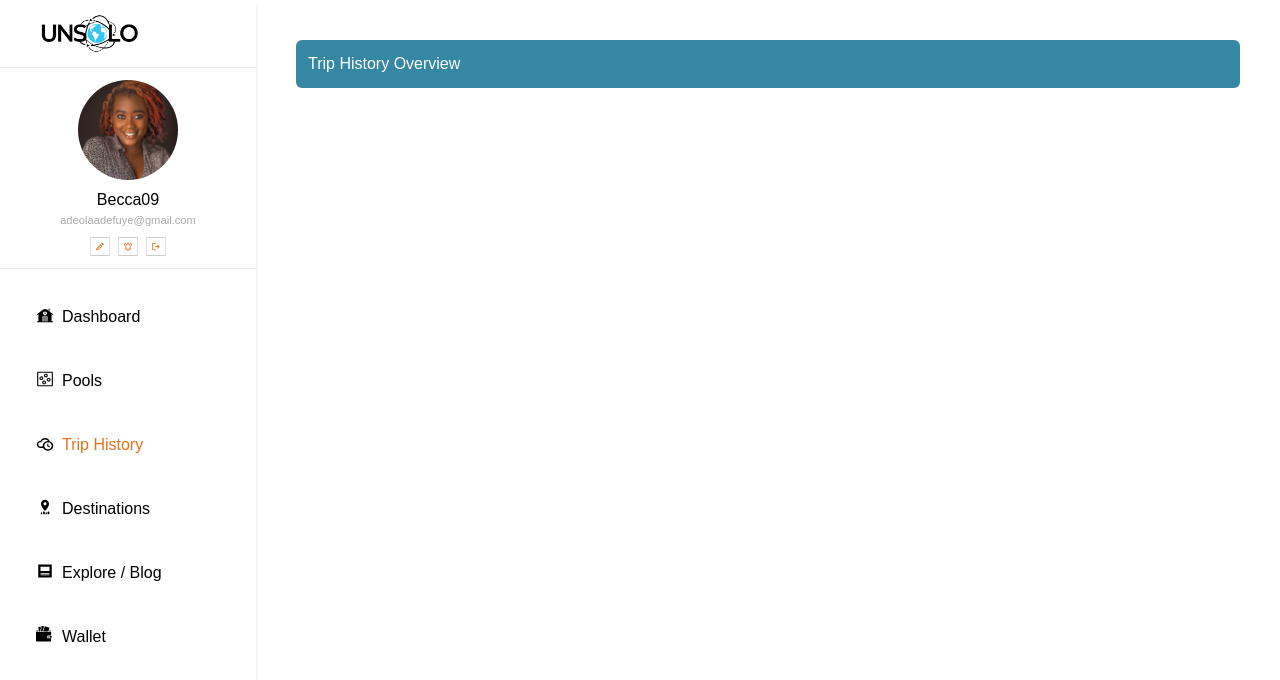
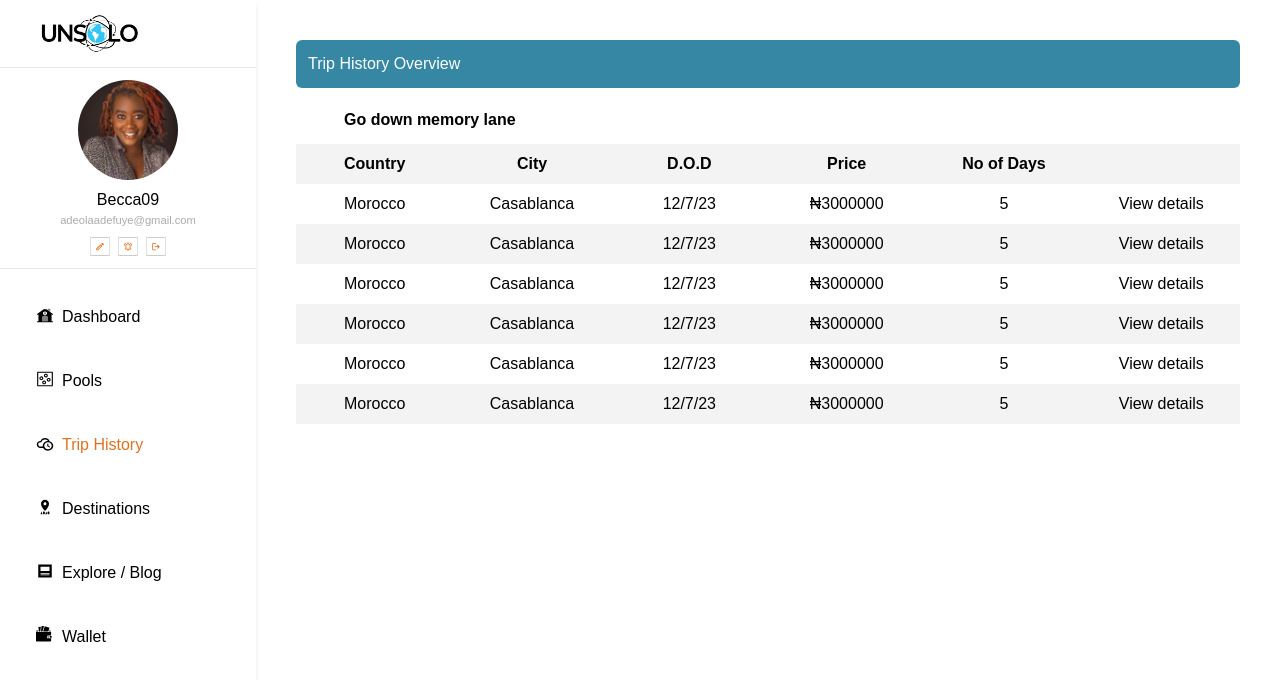
Before and after one commit to Volcano-Interswitch-Group-Tech-Academy/volcano-unsolo, a Next.js app in the folder frontend/: page /dashboard/history in a window 1280 px wide. Shown: the top 680 px of the page. Built offline with nearby package versions, Linux system fonts and the light colour scheme.

Commit message:
create dashboard table component

```diff
--- /dev/null
+++ b/frontend/src/components/table/Table.tsx
@@ -0,0 +1,45 @@
+import React from "react";
+import { TableProps } from "@/helpers/types/table";
+
+const Table: React.FC<TableProps> = ({
+  caption,
+  tableHead,
+  tableBody,
+}): JSX.Element => {
+  const td_style = "text-center h-5 py-2";
+  return (
+    <div className="overflow-x-auto">
+      <table className="min-w-full w-full table-fixed">
+        <caption className="text-left font-semibold pb-3 pl-12">
+          {caption}
+        </caption>
+        <thead>
+          <tr className="odd:bg-[#f3f3f3]">
+            {tableHead.map((elem, index) => (
+              <th key={index} className="h-5 py-2">
+                {elem}
+              </th>
+            ))}
+          </tr>
+        </thead>
+        <tbody>
+          {tableBody.map((elem, idx) => (
+            <tr
+              key={idx}
+              className="text-center even:bg-[#f3f3f3] odd:bg-white h-5 py-2"
+            >
+              <td className={td_style}>{elem.country}</td>
+              <td className={td_style}>{elem.city}</td>
+              <td className={td_style}>{elem.dob}</td>
+              <td className={td_style}>&#8358;{elem.price}</td>
+              <td className={td_style}>{elem.days}</td>
+              <td className={td_style}>{elem.blank}</td>
+            </tr>
+          ))}
+        </tbody>
+      </table>
+    </div>
+  );
+};
+
+export default Table;
--- /dev/null
+++ b/frontend/src/helpers/types/table.ts
@@ -0,0 +1,12 @@
+export type TableProps = {
+  caption: string;
+  tableHead: string[];
+  tableBody: {
+    country: string;
+    city: string;
+    dob: string;
+    price: number;
+    days: string;
+    blank: string;
+  }[]; // Assuming tableBody is an array of JSX elements
+};
--- a/frontend/src/pages/dashboard/history.tsx
+++ b/frontend/src/pages/dashboard/history.tsx
@@ -1,12 +1,67 @@
-import DashboardLayout from '@/components/common/layout/DashboardLayout'
-import React from 'react'
+import DashboardLayout from "@/components/common/layout/DashboardLayout";
+import Table from "@/components/table/Table";
+import { TableProps } from "@/helpers/types/table";
+import React from "react";
 
 const history = () => {
+  const caption = "Go down memory lane";
+  const THEAD = ["Country", "City", "D.O.D", "Price", "No of Days", ""];
+  // replace with array Object
+  const TBODY: TableProps["tableBody"] = [
+    {
+      country: "Morocco",
+      city: "Casablanca",
+      dob: "12/7/23",
+      price: 3_000_000,
+      days: "5",
+      blank: "View details",
+    },
+    {
+      country: "Morocco",
+      city: "Casablanca",
+      dob: "12/7/23",
+      price: 3_000_000,
+      days: "5",
+      blank: "View details",
+    },
+    {
+      country: "Morocco",
+      city: "Casablanca",
+      dob: "12/7/23",
+      price: 3_000_000,
+      days: "5",
+      blank: "View details",
+    },
+    {
+      country: "Morocco",
+      city: "Casablanca",
+      dob: "12/7/23",
+      price: 3_000_000,
+      days: "5",
+      blank: "View details",
+    },
+    {
+      country: "Morocco",
+      city: "Casablanca",
+      dob: "12/7/23",
+      price: 3_000_000,
+      days: "5",
+      blank: "View details",
+    },
+    {
+      country: "Morocco",
+      city: "Casablanca",
+      dob: "12/7/23",
+      price: 3_000_000,
+      days: "5",
+      blank: "View details",
+    },
+  ];
   return (
-   <DashboardLayout>
+    <DashboardLayout>
+      <Table caption={caption} tableHead={THEAD} tableBody={TBODY} />
+    </DashboardLayout>
+  );
+};
 
-   </DashboardLayout>
-  )
-}
-
-export default history
+export default history;
--- a/frontend/src/pages/dashboard/pools.tsx
+++ b/frontend/src/pages/dashboard/pools.tsx
@@ -1,13 +1,67 @@
-import DashboardLayout from '@/components/common/layout/DashboardLayout'
-import React from 'react'
+import DashboardLayout from "@/components/common/layout/DashboardLayout";
+import Table from "@/components/table/Table";
+import { TableProps } from "@/helpers/types/table";
 
 const pools = () => {
+  const caption = "Here is a pool of your upcoming trips";
+  const THEAD = ["Country", "City", "D.O.D", "Price", "No of Days", ""];
+  // replace with array Object
+  const TBODY: TableProps["tableBody"] = [
+    {
+      country: "Morocco",
+      city: "Casablanca",
+      dob: "12/7/23",
+      price: 3_000_000,
+      days: "5",
+      blank: "View details",
+    },
+    {
+      country: "Morocco",
+      city: "Casablanca",
+      dob: "12/7/23",
+      price: 3_000_000,
+      days: "5",
+      blank: "View details",
+    },
+    {
+      country: "Morocco",
+      city: "Casablanca",
+      dob: "12/7/23",
+      price: 3_000_000,
+      days: "5",
+      blank: "View details",
+    },
+    {
+      country: "Morocco",
+      city: "Casablanca",
+      dob: "12/7/23",
+      price: 3_000_000,
+      days: "5",
+      blank: "View details",
+    },
+    {
+      country: "Morocco",
+      city: "Casablanca",
+      dob: "12/7/23",
+      price: 3_000_000,
+      days: "5",
+      blank: "View details",
+    },
+    {
+      country: "Morocco",
+      city: "Casablanca",
+      dob: "12/7/23",
+      price: 3_000_000,
+      days: "5",
+      blank: "View details",
+    },
+  ];
+
   return (
     <DashboardLayout>
+      <Table caption={caption} tableHead={THEAD} tableBody={TBODY} />
+    </DashboardLayout>
+  );
+};
 
-
-    </DashboardLayout>
-  )
-}
-
-export default pools
+export default pools;
```
